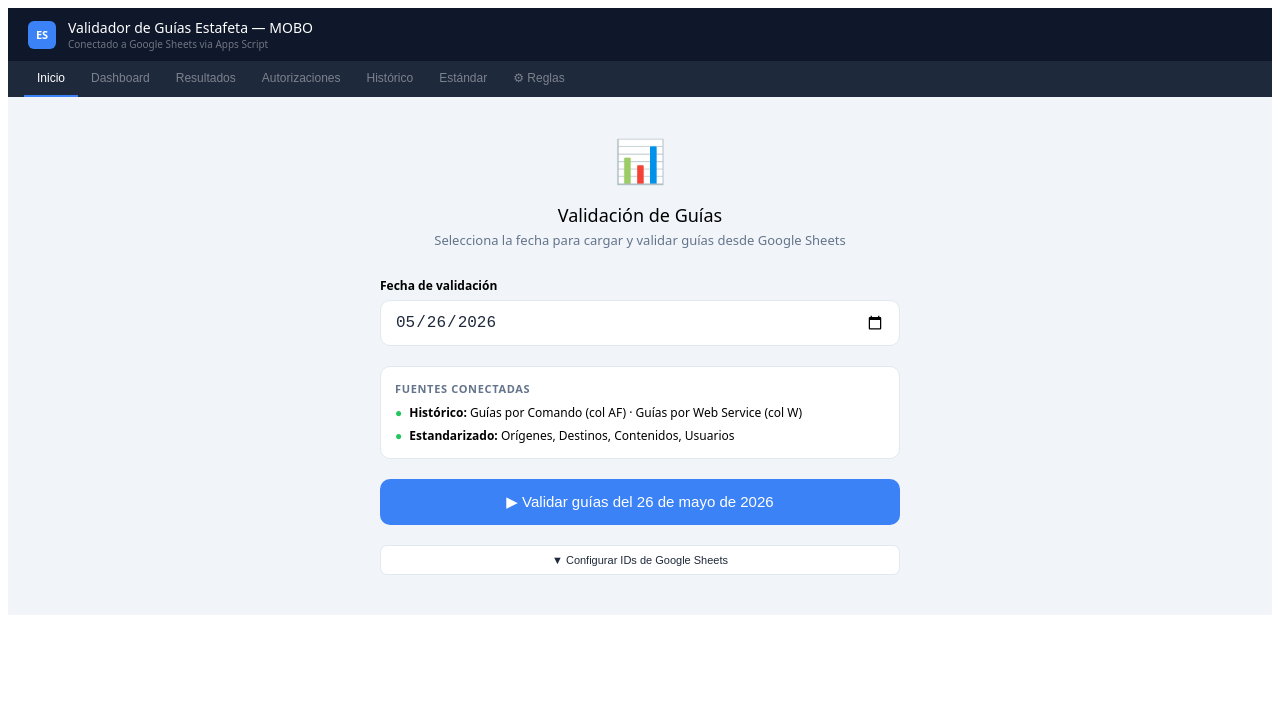
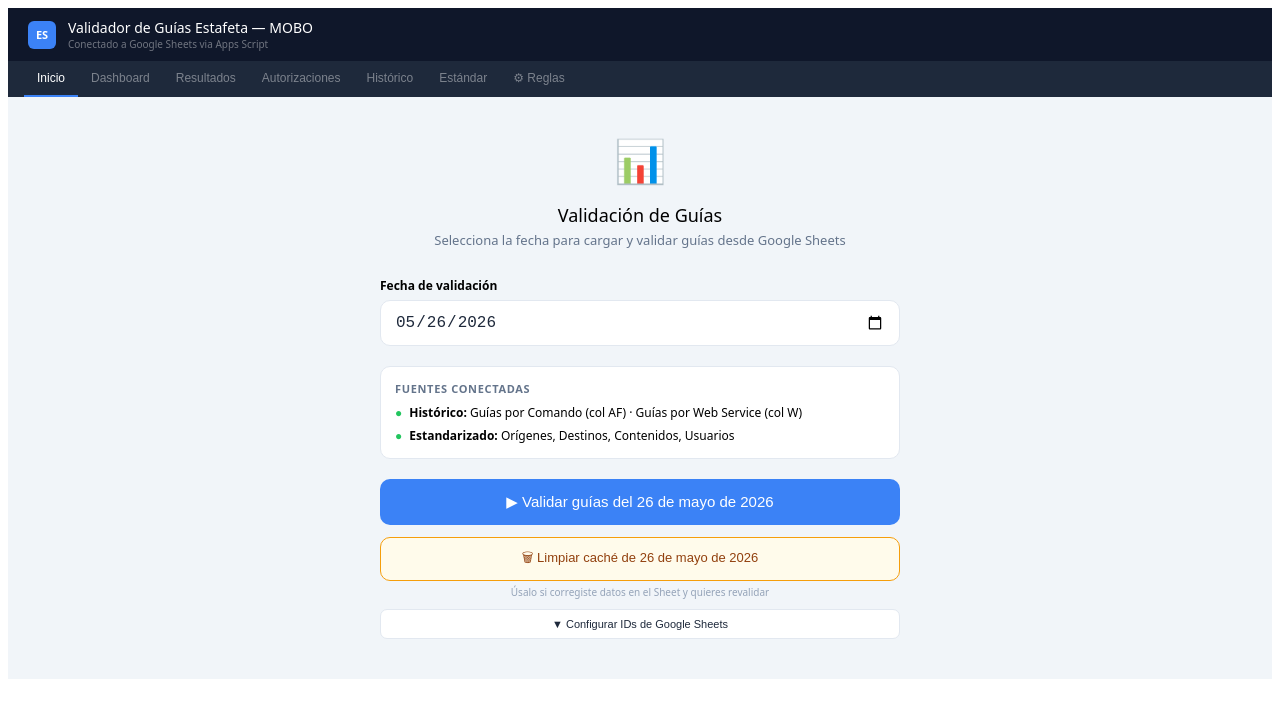
Before and after one commit to jsanchez261093-max/validador-guias-estafeta, a React (Vite) app: page / in a window 1280 px wide. Shown: the top 718 px of the page. Built offline with nearby package versions, Linux system fonts and the light colour scheme.

Commit message:
Update App.jsx
Se agrega memoria Cache

```diff
--- a/src/App.jsx
+++ b/src/App.jsx
@@ -124,14 +124,24 @@
 }
 
 // ── Apps Script API calls ──────────────────────────────────
-async function fetchGuias(histId, date) {
+async function fetchGuias(histId, date, extraCols) {
   var ef  = ymdToEst(date);
   var url = APPS_SCRIPT_URL
     + "?action=fetchGuias"
     + "&histId=" + encodeURIComponent(histId)
-    + "&fecha="  + encodeURIComponent(ef);
+    + "&fecha="  + encodeURIComponent(ef)
+    + (extraCols && extraCols.length ? "&extraCols=" + encodeURIComponent(extraCols.join("|")) : "");
   var d = await jsonp(url);
   if (d.error) throw new Error(d.error);
+  return d;
+}
+
+async function clearCache(fecha) {
+  var ef  = ymdToEst(fecha);
+  var url = APPS_SCRIPT_URL
+    + "?action=clearCache"
+    + "&fecha=" + encodeURIComponent(ef);
+  var d = await jsonp(url);
   return d;
 }
 
@@ -425,7 +435,11 @@
     setLoading(true);
     try {
       setLoadMsg("📡 Leyendo guías desde Google Sheets…");
-      var sheetData = await fetchGuias(histId, date);
+      // Extraer columnas de reglas activas para que el servidor solo lea las necesarias
+      var extraCols = [];
+      orRules.concat(dtRules).forEach(function(r){ if(r.active && r.field) extraCols.push(r.field); });
+      extraCols = extraCols.filter(function(v,i,a){ return a.indexOf(v)===i; }); // unique
+      var sheetData = await fetchGuias(histId, date, extraCols);
       var cd = sheetData.comando || [];
       var wd = sheetData.webService || [];
 
@@ -647,7 +661,28 @@
                 ? "⏳ " + (loadMsg || "Cargando…")
                 : "▶ Validar guías del " + (date ? fmtDate(date) : "—")}
             </button>
-            <div style={{ marginTop:20 }}>
+            {/* Botón limpiar caché */}
+            <div style={{ marginTop:12 }}>
+              <button onClick={async function(){
+                if (!date) { notify("Selecciona una fecha primero", false); return; }
+                setLoading(true); setLoadMsg("🗑 Limpiando caché…");
+                try {
+                  await clearCache(date);
+                  notify("Caché limpiado para " + fmtDate(date) + " · La próxima validación leerá datos frescos");
+                } catch(e) { notify("Error al limpiar caché: "+e.message, false); }
+                setLoadMsg(""); setLoading(false);
+              }} disabled={loading||!date}
+                style={{ width:"100%", padding:"10px", border:"1px solid #f59e0b", borderRadius:10,
+                  fontSize:13, cursor:loading||!date?"not-allowed":"pointer",
+                  background:loading||!date?"#f8fafc":"#fffbeb", color:"#92400e" }}>
+                🗑 Limpiar caché de {date ? fmtDate(date) : "la fecha seleccionada"}
+              </button>
+              <div style={{ fontSize:10, color:"#94a3b8", textAlign:"center", marginTop:4 }}>
+                Úsalo si corregiste datos en el Sheet y quieres revalidar
+              </div>
+            </div>
+
+            <div style={{ marginTop:10 }}>
               <button onClick={function(){setShowCfg(!showCfg);}} style={Object.assign({},btnSec,{fontSize:11,width:"100%"})}>
                 {showCfg?"▲ Ocultar":"▼ Configurar"} IDs de Google Sheets
               </button>
```
